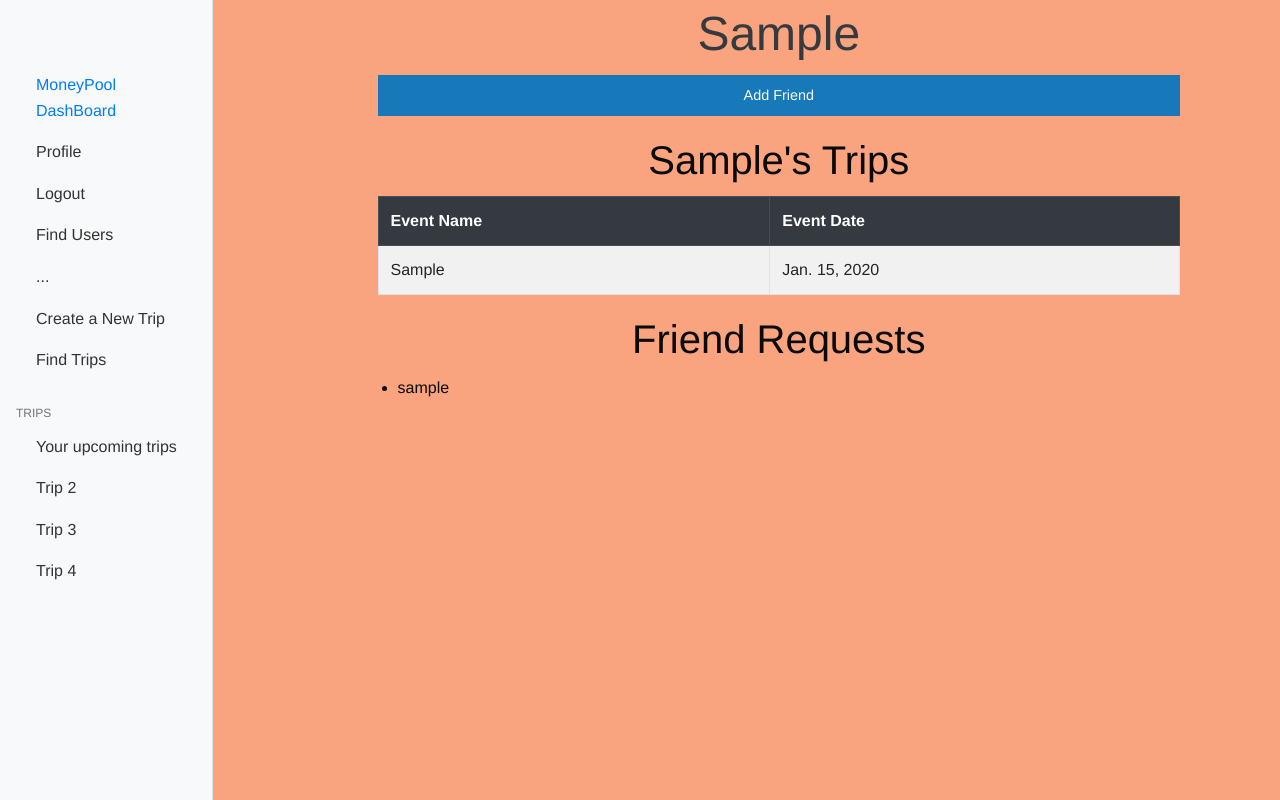
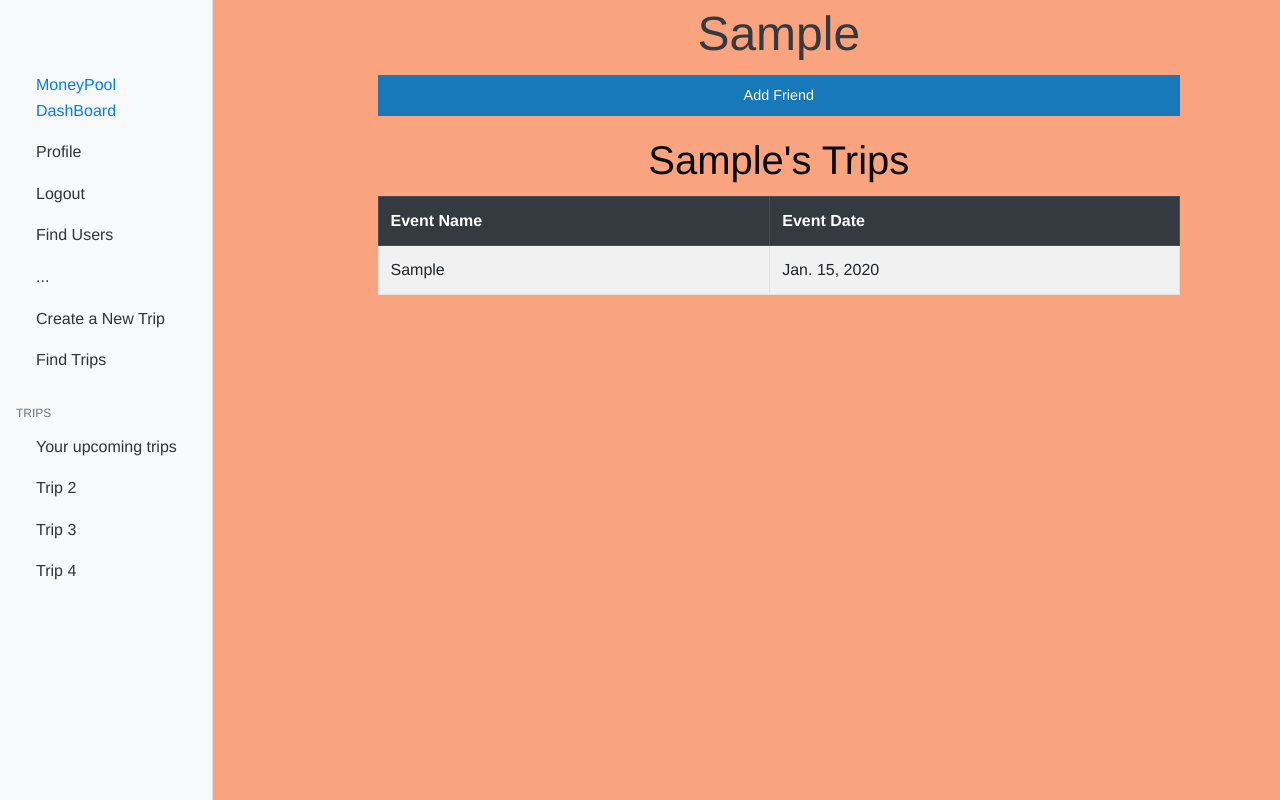
Before and after one commit to ChicoState/MoneyPool, a Django app: page /profile/1 in a window 1280 px wide. Run offline with Django 3.2, Linux system fonts and the light colour scheme; a user stored in the database is signed in; tables that the repository leaves empty hold one stand-in row (values such as "Sample post"); some libraries are stand-ins or nearby versions.

Commit message:
only profile page owner can see their friend requests

```diff
--- a/moneypool/myapp/templates/profile.html
+++ b/moneypool/myapp/templates/profile.html
@@ -37,8 +37,10 @@
       <div class="row">
          <div class="col-md-3"></div>
          <div class="col-md-9">
-            <h2 class="text-center">Friend Requests</h2>
-            {% friend_requests request.user %}
+            {% if not button %}
+               <h2 class="text-center">Friend Requests</h2>
+               {% friend_requests request.user %}
+            {% endif %}
          </div>
       </div>
    </div>
```
